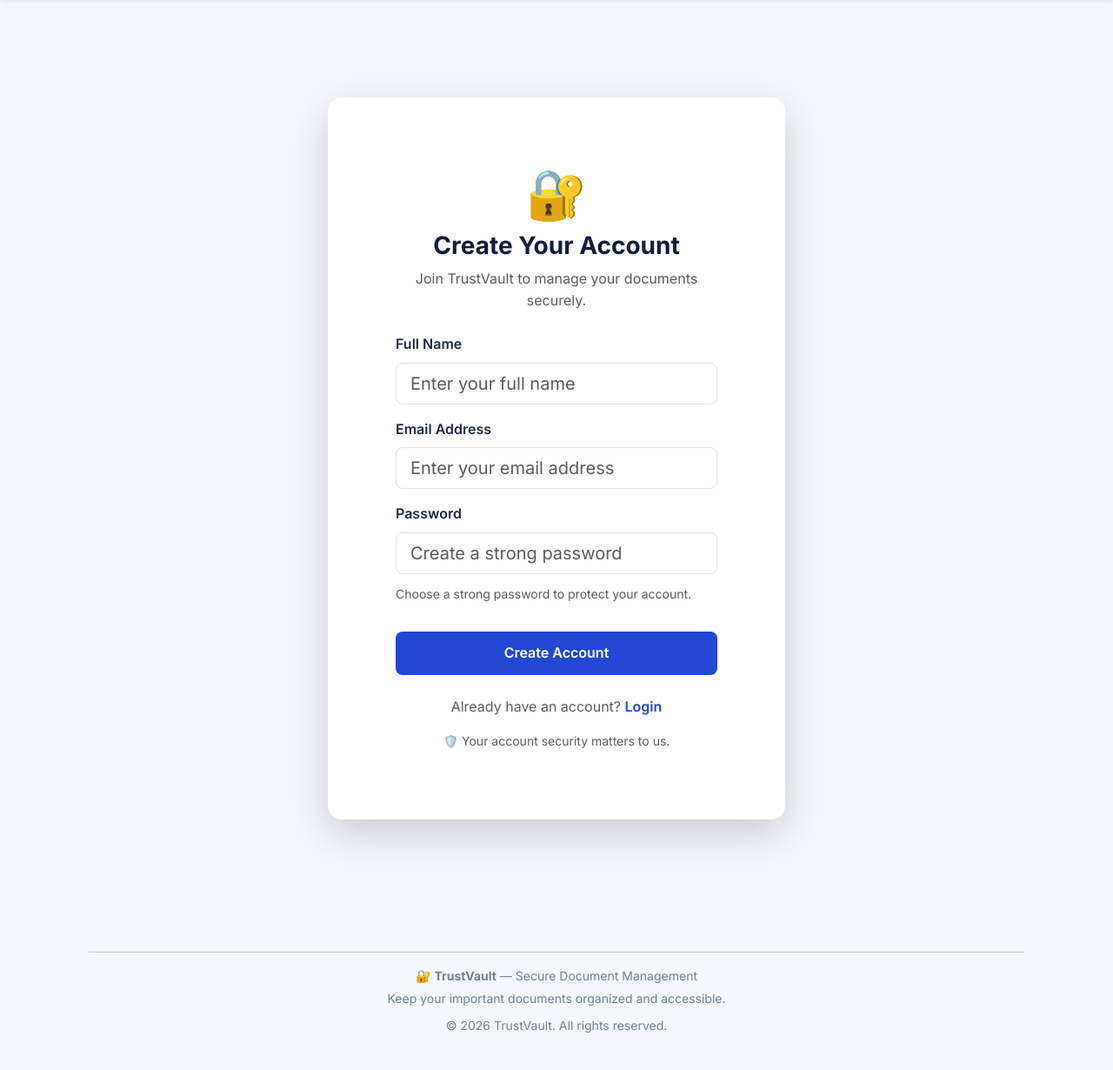
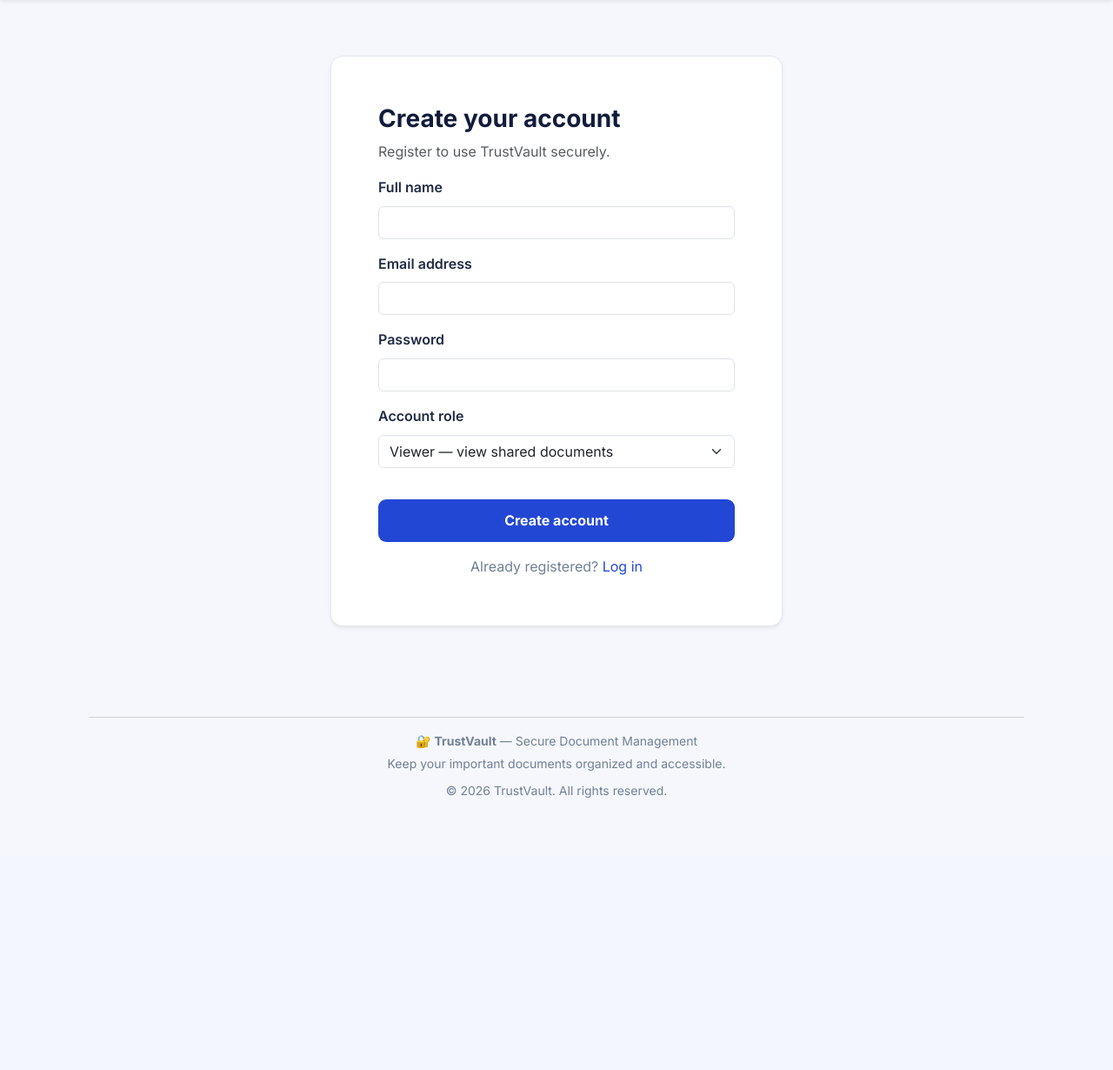
Before and after one commit to Tejaswini0105/TrustVault, a Flask app: page /register in a window 1280 px wide. Shown: the part 167-1397 px from the top of the page at 87% size. After the commit the page ends 1084 px from the top, so only its background shows below. Run offline with Flask 3, Linux system fonts and the light colour scheme; some libraries are stand-ins or nearby versions.

Commit message:
Add owner role to registration

```diff
--- a/templates/register.html
+++ b/templates/register.html
@@ -1,99 +1,61 @@
 
 {% extends "base.html" %}
 
-{% block title %}Create Account | TrustVault{% endblock %}
+{% block title %}Register | TrustVault{% endblock %}
 
 {% block content %}
+<div class="form-card card shadow-sm mx-auto" style="max-width: 520px;">
+  <div class="card-body p-4">
+    <h2 class="mb-2">Create your account</h2>
+    <p class="text-muted">Register to use TrustVault securely.</p>
 
-<div class="row justify-content-center py-4 py-md-5">
-    <div class="col-12 col-md-9 col-lg-7 col-xl-6">
+    <form method="post" action="{{ url_for('register') }}">
+      <input type="hidden" name="csrf_token" value="{{ csrf_token() }}">
 
-        <div class="card border-0 shadow-lg rounded-4">
-            <div class="card-body p-4 p-md-5">
+      <label class="form-label mt-2">Full name</label>
+      <input
+        class="form-control"
+        type="text"
+        name="full_name"
+        maxlength="120"
+        autocomplete="name"
+        required
+      >
 
-                <div class="text-center mb-4">
-                    <div class="display-4">🔐</div>
-                    <h2 class="fw-bold mt-2">Create Your Account</h2>
-                    <p class="text-muted">
-                        Join TrustVault to manage your documents securely.
-                    </p>
-                </div>
+      <label class="form-label mt-3">Email address</label>
+      <input
+        class="form-control"
+        type="email"
+        name="email"
+        autocomplete="email"
+        required
+      >
 
-                <form method="POST" action="{{ url_for('register') }}">
+      <label class="form-label mt-3">Password</label>
+      <input
+        class="form-control"
+        type="password"
+        name="password"
+        minlength="10"
+        autocomplete="new-password"
+        required
+      >
 
-                    <input type="hidden"
-                           name="csrf_token"
-                           value="{{ csrf_token() }}">
+      <label class="form-label mt-3">Account role</label>
+      <select class="form-select" name="role" required>
+        <option value="viewer" selected>Viewer — view shared documents</option>
+        <option value="owner">Owner — upload and manage own documents</option>
+      </select>
 
-                    <div class="mb-3">
-                        <label for="full_name" class="form-label fw-semibold">
-                            Full Name
-                        </label>
+      <button class="btn btn-primary w-100 mt-4" type="submit">
+        Create account
+      </button>
+    </form>
 
-                        <input type="text"
-                               class="form-control form-control-lg rounded-3"
-                               id="full_name"
-                               name="full_name"
-                               placeholder="Enter your full name"
-                               autocomplete="name"
-                               required>
-                    </div>
-
-                    <div class="mb-3">
-                        <label for="email" class="form-label fw-semibold">
-                            Email Address
-                        </label>
-
-                        <input type="email"
-                               class="form-control form-control-lg rounded-3"
-                               id="email"
-                               name="email"
-                               placeholder="Enter your email address"
-                               autocomplete="email"
-                               required>
-                    </div>
-
-                    <div class="mb-3">
-                        <label for="password" class="form-label fw-semibold">
-                            Password
-                        </label>
-
-                        <input type="password"
-                               class="form-control form-control-lg rounded-3"
-                               id="password"
-                               name="password"
-                               placeholder="Create a strong password"
-                               autocomplete="new-password"
-                               required>
-                        <div class="form-text">
-                            Choose a strong password to protect your account.
-                        </div>
-                    </div>
-
-                    <button type="submit"
-                            class="btn btn-primary btn-lg w-100 rounded-3 fw-semibold mt-3">
-                        Create Account
-                    </button>
-
-                </form>
-
-                <div class="text-center mt-4">
-                    <p class="text-muted mb-0">
-                        Already have an account?
-                        <a href="{{ url_for('login') }}" class="fw-semibold">
-                            Login
-                        </a>
-                    </p>
-                </div>
-
-                <div class="text-center text-muted small mt-3">
-                    🛡️ Your account security matters to us.
-                </div>
-
-            </div>
-        </div>
-
-    </div>
+    <p class="text-center mt-3 mb-0">
+      Already registered?
+      <a href="{{ url_for('login') }}">Log in</a>
+    </p>
+  </div>
 </div>
-
 {% endblock %}
```
